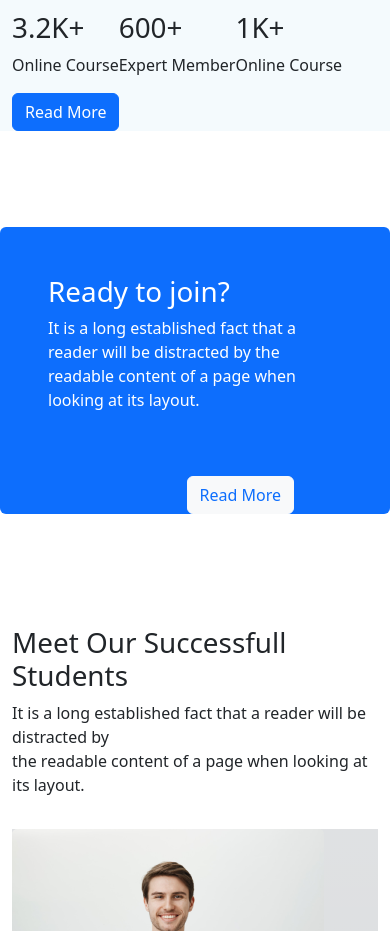
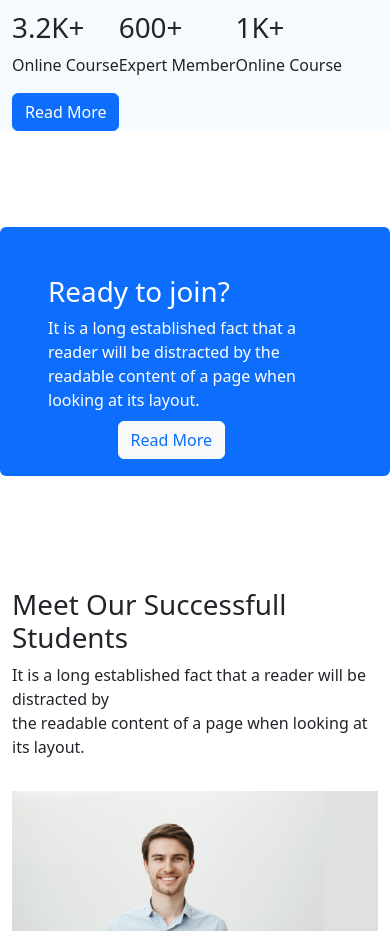
Before and after one commit to mmakash/edtech-bootstrap, a plain HTML site: page index.html in a window 390 px wide. Shown: the part 3820-4751 px from the top of the page. Drawn offline with nearby package versions, Linux system fonts and the light colour scheme.

Commit message:
media quaries added

```diff
--- a/index.html
+++ b/index.html
@@ -215,15 +215,15 @@
   <!-- Explore Section End -->
 
   <!-- Ready to join start -->
-  <div class="container pt-5">
+  <div class="container pt-5 read-more-container">
     <div class="row bg-primary my-5 rounded">
-      <div class="col-lg-6 p-5 ">
+      <div class="col-lg-6 col-md-12 p-5 ">
         <h1 class="text-white">Ready to join?</h1>
         <p class="text-white">It is a long established fact that a reader will be distracted by the readable content of
           a page when looking at its layout.</p>
       </div>
-      <div class="col-lg-6 d-flex flex-column align-items-end justify-content-center pe-5">
-        <button class="btn btn-light text-primary me-5">Read More</button>
+      <div class="col-lg-6 col-md-12 d-flex flex-column align-items-end justify-content-center pe-5">
+        <button class="read-more-btn btn btn-light text-primary me-5">Read More</button>
       </div>
     </div>
   </div>
--- a/style.css
+++ b/style.css
@@ -19,5 +19,23 @@
     .carousel-inner button{
         width: 25px;
     }
+    .read-more-container{
+        position: relative;
+    }
+    .read-more-container .read-more-btn{
+        position: absolute;
+        right: 30%;
+        bottom: 5%;
+    }
 
 }
+@media screen and (min-width:767px) and (max-width:1024px){
+    .read-more-container{
+        position: relative;
+    }
+    .read-more-container .read-more-btn{
+        position: absolute;
+        right: 40%;
+        bottom: 3%;
+    }
+}
```
